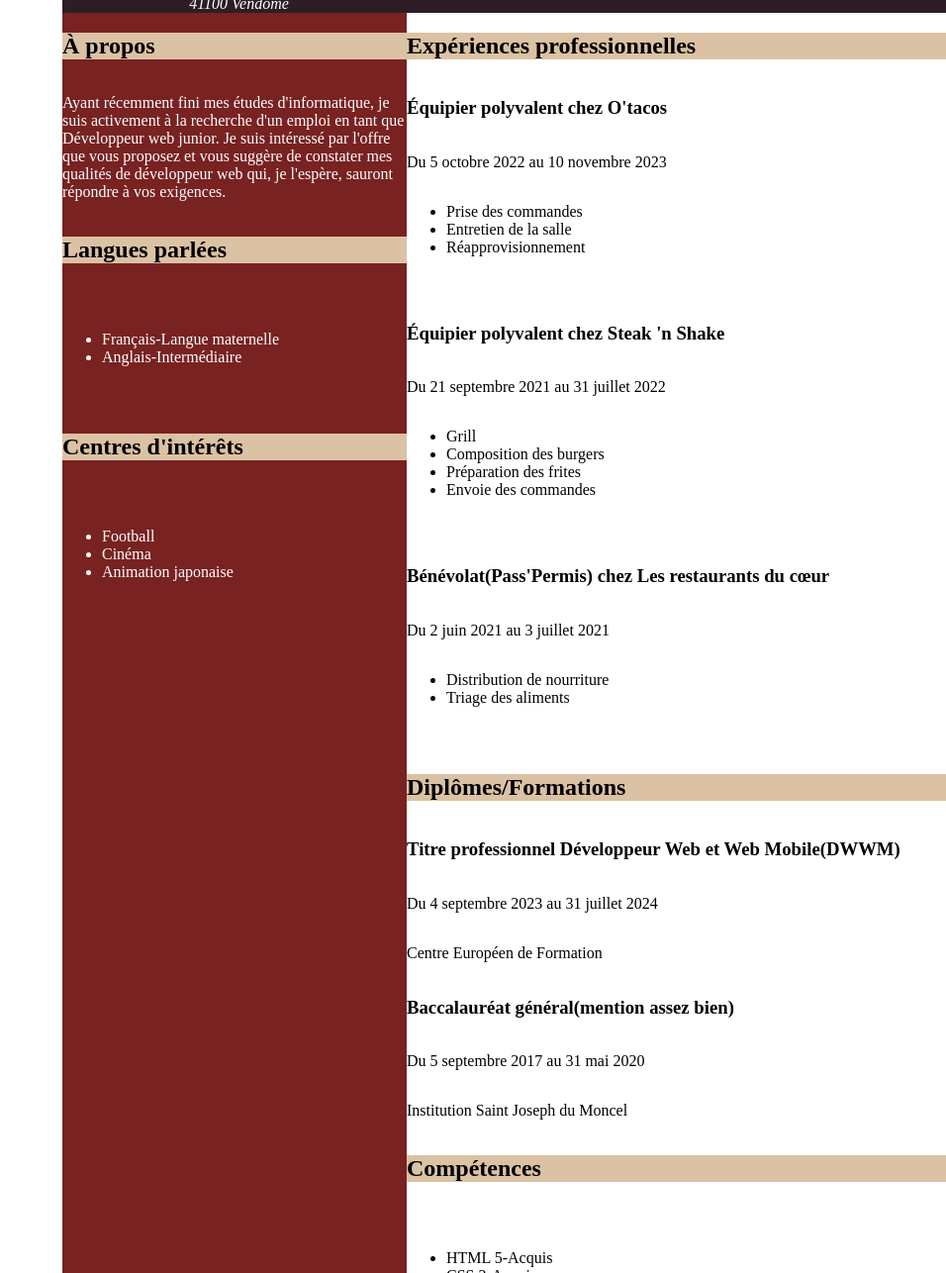
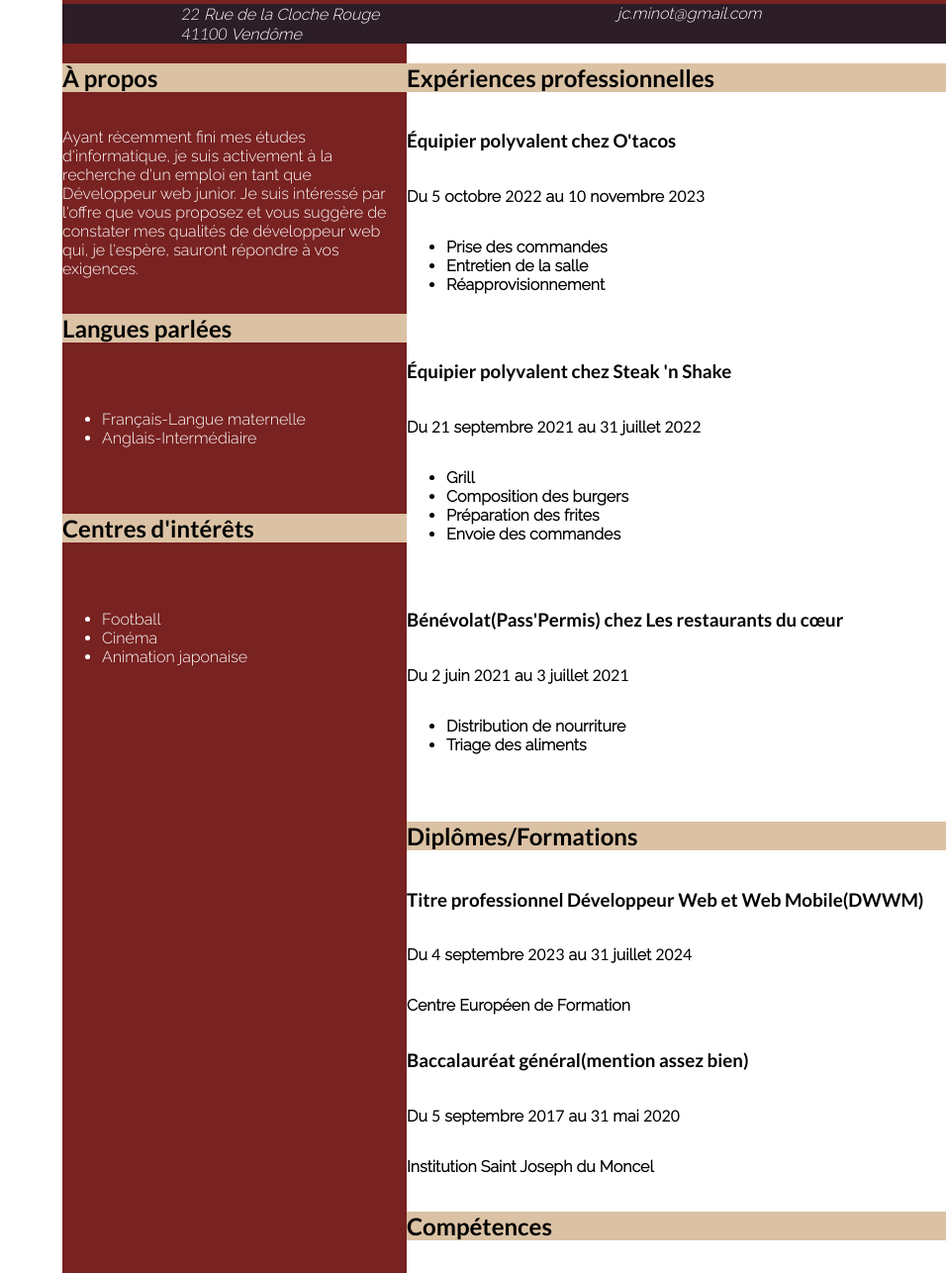
Before and after one commit to JCthedevelop3r/Devoir_CV, a plain HTML site: page index.html in a window 1280 px wide. Shown: the part 157-1443 px from the top of the page at 99% size, without its empty margins (324-1280 px from the left). Drawn offline with Linux system fonts and the light colour scheme.

Commit message:
Fonts settled

```diff
--- a/assets/css/style.css
+++ b/assets/css/style.css
@@ -1,13 +1,19 @@
 @import url('https://fonts.googleapis.com/css2?family=Lato:ital,wght@0,400;0,700;1,400&display=swap');
+@import url('https://fonts.googleapis.com/css2?family=Lato:ital,wght@1,300&display=swap');
+@import url('https://fonts.googleapis.com/css2?family=Lato:ital,wght@1,900&display=swap');
+@import url('https://fonts.googleapis.com/css2?family=Lato:ital,wght@1,400;1,700&display=swap');
 @font-face{
     font-family: "Raleway";
     src: url('../fonts/Raleway-Regular.woff');
     src: url('../fonts/Raleway-Italic.woff');
     src: url('../fonts/Raleway-Bold.woff');
+    src: url('../fonts/Raleway-Light.woff');
     src: url('../fonts/Raleway-Regular.ttf') format('truetype');
     src: url('../fonts/Raleway-Italic.ttf') format('truetype');
     src: url('../fonts/Raleway-Bold.ttf') format('truetype');
+    src: url('../fonts/Raleway-Light.ttf') format('truetype');
 }
+
 body{
     display: block;
     width: 1160px;
@@ -24,12 +30,48 @@ body{
     color: white;
 }
 
+h1{
+    text-transform: uppercase;
+    font-family: 'Lato';
+    font-weight: 100;
+    font-size: 2em;
+}
+
+#h2-header{
+    font-family: 'Lato';
+
+}
+
 #section-header-2{
     display: flex;
     flex-direction: row;
     justify-content: space-around;
     background-color: #2c1d27;
     color: white;
+    font-family: 'Raleway';
+    font-style: italic;
+}
+
+
+#span-header{
+    font-family: 'Lato';
+    font-style: italic;
+    font-weight: 300;
+}
+
+span{
+    font-family: 'Lato';
+    font-weight: 400;
+}
+
+#e-mail{
+    text-decoration: none;
+    color:white
+}
+
+#span-e-mail{
+    font-family: 'Raleway';
+    font-style: italic;
 }
 
 #article-1{
@@ -56,39 +98,118 @@ footer{
     display: flex;
     justify-content: center;
     background-color: #782221;
+    color: white;
+    font-family: 'Raleway';
+    font-weight: light;
+
 }
 
 #h2-1-article-1{
     background-color: #dbc2a4;
+    font-family: 'Lato';
+    font-weight: 900;
 }
 
 #h2-2-article-1{
     background-color: #dbc2a4;
+    font-family: 'Lato';
+    font-weight: 900;
 }
 
 #h2-3-article-1{
     background-color: #dbc2a4;
+    font-family: 'Lato';
+    font-weight: 900;
 }
 
 #h2-1-article-2{
     background-color: #dbc2a4;
+    font-family: 'Lato';
+    font-weight: 900;
 }
 
 #h2-2-article-2{
     background-color: #dbc2a4;
+    font-family: 'Lato';
+    font-weight: 900;
 }
 
 #h2-3-article-2{
     background-color: #dbc2a4;
+    font-family: 'Lato';
+    font-weight: 900;
 }
 
 #p-1-article-1{
     color: white;
+    font-family: 'Raleway';
+    font-weight: 400;
 }
 
 #ul-1-article-1{
     color: white;
+    font-family: 'Raleway';
+    font-weight: 400;
 }
 #ul-2-article-1{
     color: white;
+    font-family: 'Raleway';
+    font-weight: 400;
 }
+
+h3{
+    font-family: 'Lato';
+    font-weight: 900;
+}
+
+#p-1-article-2{
+    font-family: 'Raleway';
+    font-weight: 600;
+}
+
+#p-2-article-2{
+    font-family: 'Raleway';
+    font-weight: 600;
+}
+
+#p-3-article-2{
+    font-family: 'Raleway';
+    font-weight: 600;
+}
+
+#ul-1-article-2{
+    font-family: 'Raleway';
+    font-weight: 600;
+}
+#ul-2-article-2{
+    font-family: 'Raleway';
+    font-weight: 600;
+}
+#ul-3-article-2{
+    font-family: 'Raleway';
+    font-weight: 600;
+}
+#ul-4-article-2{
+    font-family: 'Raleway';
+    font-weight: 600;
+}
+
+#date-1-D-F{
+    font-family: 'Raleway';
+    font-weight: 600;
+}
+
+#date-2-D-F{
+    font-family: 'Raleway';
+    font-weight: 600;
+}
+
+#nom-école-1{
+    font-family: 'Raleway';
+    font-weight: 600;
+}
+
+#nom-école-2{
+    font-family: 'Raleway';
+    font-weight: 600;
+}
--- a/index.html
+++ b/index.html
@@ -12,12 +12,12 @@
         <section id="section-header-1">
             <img src="#" alt="">
             <h1>Jean-Claude Minot</h1>
-            <h2>Développeur web junior</h2>
+            <h2 id="h2-header">Développeur web junior</h2>
         </section>
         <section id="section-header-2">
-            <address>22 Rue de la Cloche Rouge<br>41100 Vendôme</address>
-            <span><a href="mailto:jc.minot@gmail.com">jc.minot@gmail.com</a></span>
-            <span><a href="tel:0606060606"></a>0606060606</span>
+            <address><span id="span-header">22</span> Rue de la Cloche Rouge<br><span id="span-header">41100</span> Vendôme</address>
+            <span id="span-e-mail"><a href="mailto:jc.minot@gmail.com" id="e-mail">jc.minot@gmail.com</a></span>
+            <span id="span-header"><a href="tel:0606060606"></a>0606060606</span>
         </section>
 
     </header>
@@ -47,9 +47,9 @@
         <article id="article-2">
             <h2 id="h2-1-article-2">Expériences professionnelles</h2>
                 <h3>Équipier polyvalent chez O'tacos</h3>
-                <p>
-                    Du <time datetime="2022-05-10">5 octobre 2022</time> au <time datetime="2023-10-11">10 novembre 2023</time>
-                    <ul>
+                <p id="p-1-article-2">
+                    Du <time datetime="2022-05-10"><span>5</span> octobre <span>2022</span></time> au <time datetime="2023-10-11"><span>10</span> novembre <span>2023</span></time>
+                    <ul id="ul-1-article-2">
                         <li>Prise des commandes</li>
                         <li>Entretien de la salle</li>
                         <li>Réapprovisionnement</li>
@@ -58,9 +58,9 @@
                 </p>
 
                 <h3>Équipier polyvalent chez Steak 'n Shake</h3>
-                <p>
-                    Du <time datetime="2021-21-09">21 septembre 2021</time> au <time datetime="2022-31-07">31 juillet 2022</time>
-                    <ul>
+                <p id="p-2-article-2">
+                    Du <time datetime="2021-21-09"><span>21</span> septembre <span>2021</span></time> au <time datetime="2022-31-07"><span>31</span> juillet <span>2022</span></time>
+                    <ul id="ul-2-article-2">
                         <li>Grill</li>
                         <li>Composition des burgers</li>
                         <li>Préparation des frites</li>
@@ -69,9 +69,9 @@
                 </p>
 
                 <h3>Bénévolat(Pass'Permis) chez Les restaurants du cœur</h3>
-                <p>
-                    Du <time datetime="2021-02-06">2 juin 2021</time> au <time datetime="2021-03-07">3 juillet 2021</time>
-                    <ul>
+                <p id="p-3-article-2">
+                    Du <time datetime="2021-02-06"><span>2</span> juin <span>2021</span></time> au <time datetime="2021-03-07"><span>3</span> juillet <span>2021</span></time>
+                    <ul id="ul-3-article-2">
                         <li>Distribution de nourriture</li>
                         <li>Triage des aliments</li>
                     </ul>
@@ -79,16 +79,16 @@
 
             <h2 id="h2-2-article-2">Diplômes/Formations</h2>
             <h3>Titre professionnel Développeur Web et Web Mobile(DWWM)</h3>
-            <p>Du <time datetime="2023-04-09">4 septembre 2023</time> au <time datetime="2024-31-07">31 juillet 2024</time></p>
-            <p>Centre Européen de Formation</p>
+            <p id="date-1-D-F">Du <time datetime="2023-04-09"><span>4</span> septembre <span>2023</span></time> au <time datetime="2024-31-07"><span>31</span> juillet <span>2024</span></time></p>
+            <p id="nom-école-1">Centre Européen de Formation</p>
             <h3>Baccalauréat général(mention assez bien)</h3>
-            <p>Du <time datetime="2017-05-09">5 septembre 2017</time> au <time datetime="2020-31-05">31 mai 2020</time></p>
-            <p>Institution Saint Joseph du Moncel</p>
+            <p id="date-2-D-F">Du <time datetime="2017-05-09"><span>5</span> septembre <span>2017</span></time> au <time datetime="2020-31-05"><span>31</span> mai <span>2020</span></time></p>
+            <p id="nom-école-2">Institution Saint Joseph du Moncel</p>
             <h2 id="h2-3-article-2">Compétences</h2>
             <p>
-                <ul>
-                    <li>HTML 5-Acquis</li>
-                    <li>CSS 3-Acquis</li>
+                <ul id="ul-4-article-2">
+                    <li>HTML <span>5</span>-Acquis</li>
+                    <li>CSS <span>3</span>-Acquis</li>
                     <li>GitHub-Intermédiaire</li>
                     <li>Javascript-Acquis</li>
                 </ul>
```
Also changed, not shown: assets/fonts/Raleway-Light.ttf (added), assets/fonts/Raleway-Light.woff (added).
